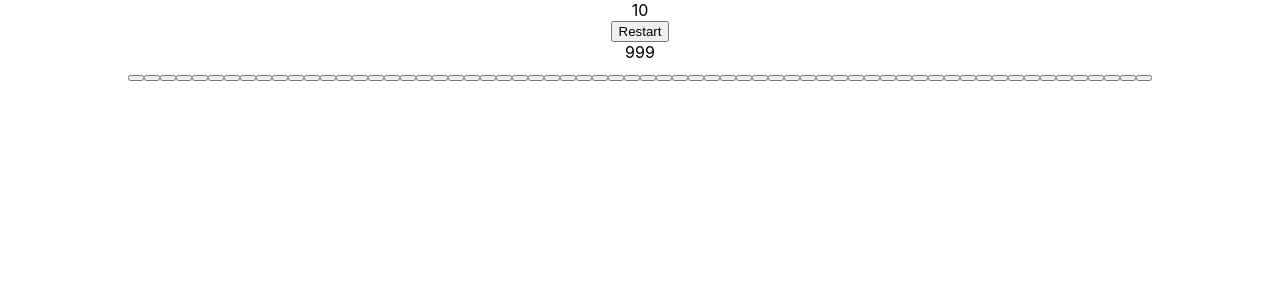
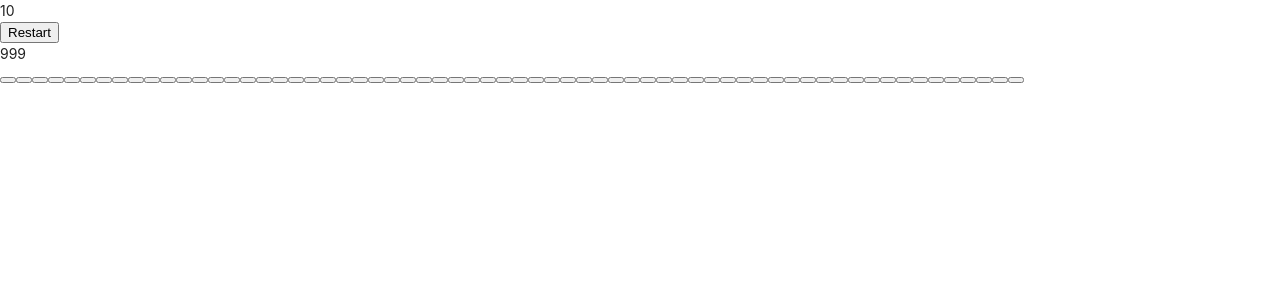
Before and after one commit to Deemou/minesweeper, a React (Vite) app: page / in a window 1280 px wide. Shown: the top 300 px of the page. Built offline with nearby package versions, Linux system fonts and the light colour scheme.

Commit message:
basic style setup

```diff
--- a/src/App.tsx
+++ b/src/App.tsx
@@ -1,6 +1,6 @@
 import Header from '@components/header';
 import Board from '@components/board';
-import './App.css';
+import '@styles/style.scss';
 
 function App() {
   return (
--- /dev/null
+++ b/src/styles/_reset.scss
@@ -0,0 +1,35 @@
+*,
+*::before,
+*::after {
+  box-sizing: border-box;
+}
+
+* {
+  margin: 0;
+}
+
+body {
+  font-family: 'Helvetica', 'Arial', sans-serif;
+  font-size: 14px;
+  line-height: 1.5;
+  color: #333;
+}
+
+a {
+  color: inherit;
+  text-decoration: none;
+}
+
+ul,
+ol {
+  list-style: none;
+}
+
+img {
+  max-width: 100%;
+  height: auto;
+}
+
+table {
+  border-collapse: collapse;
+}
--- /dev/null
+++ b/src/styles/_vars.scss
@@ -0,0 +1,6 @@
+$dark-color: #222;
+$white-color: #fff;
+$gray-color: #c0c0c0;
+$dark-gray-color: #808080;
+$green-color: #008080;
+$red-color: #fc0d1b;
--- /dev/null
+++ b/src/styles/style.scss
@@ -0,0 +1,9 @@
+@import './reset';
+@import './vars';
+
+body {
+  font-weight: 400;
+  color: $dark-color;
+  background-color: $white-color;
+  height: 100%;
+}
--- a/tsconfig.json
+++ b/tsconfig.json
@@ -33,6 +33,9 @@
       ],
       "@utils/*": [
         "utils/*"
+      ],
+      "@styles/*": [
+        "styles/*"
       ]
     },
   },
--- a/vite.config.ts
+++ b/vite.config.ts
@@ -23,7 +23,8 @@ export default defineConfig({
       '@': path.resolve(__dirname, 'src'),
       '@app': path.resolve(__dirname, 'src/app'),
       '@components': path.resolve(__dirname, 'src/components'),
-      '@utils': path.resolve(__dirname, 'src/utils')
+      '@utils': path.resolve(__dirname, 'src/utils'),
+      '@styles': path.resolve(__dirname, 'src/styles')
     }
   }
 });
```
